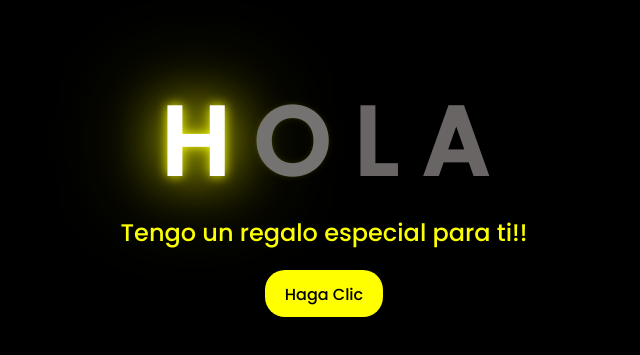
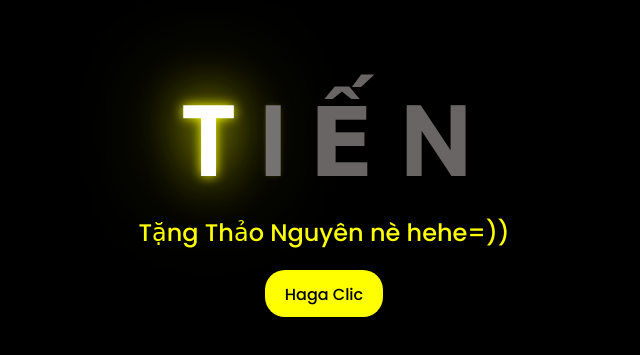
Before and after one commit to anhtiensmai-ken/FOR-TN, a plain HTML site: page index.html in a window 1280 px wide. Shown: the part 215-570 px from the top of the page, without its empty margins (324-964 px from the left). Drawn offline with Linux system fonts and the light colour scheme.

Commit message:
Update index.html
Signed-off-by: anhtiensmai-ken <anhtiensmai@gmail.com>

```diff
--- a/index.html
+++ b/index.html
@@ -11,10 +11,10 @@
 <body>
     <div class="greetings">
 
-        <span>H</span>
-        <span>O</span>
-        <span>L</span>
-        <span>A</span>
+        <span>T</span>
+        <span>I</span>
+        <span>Ế</span>
+        <span>N</span>
     </div>
     <div class="greetings">
         <span></span>
@@ -25,7 +25,7 @@
         <span></span>
     </div>
     <div class="description">
-        <span>Tengo un regalo especial para ti!!</span>
+        <span>Tặng Thảo Nguyên nè hehe=))</span>
     </div>
     <div class="button">
         <button>
```
